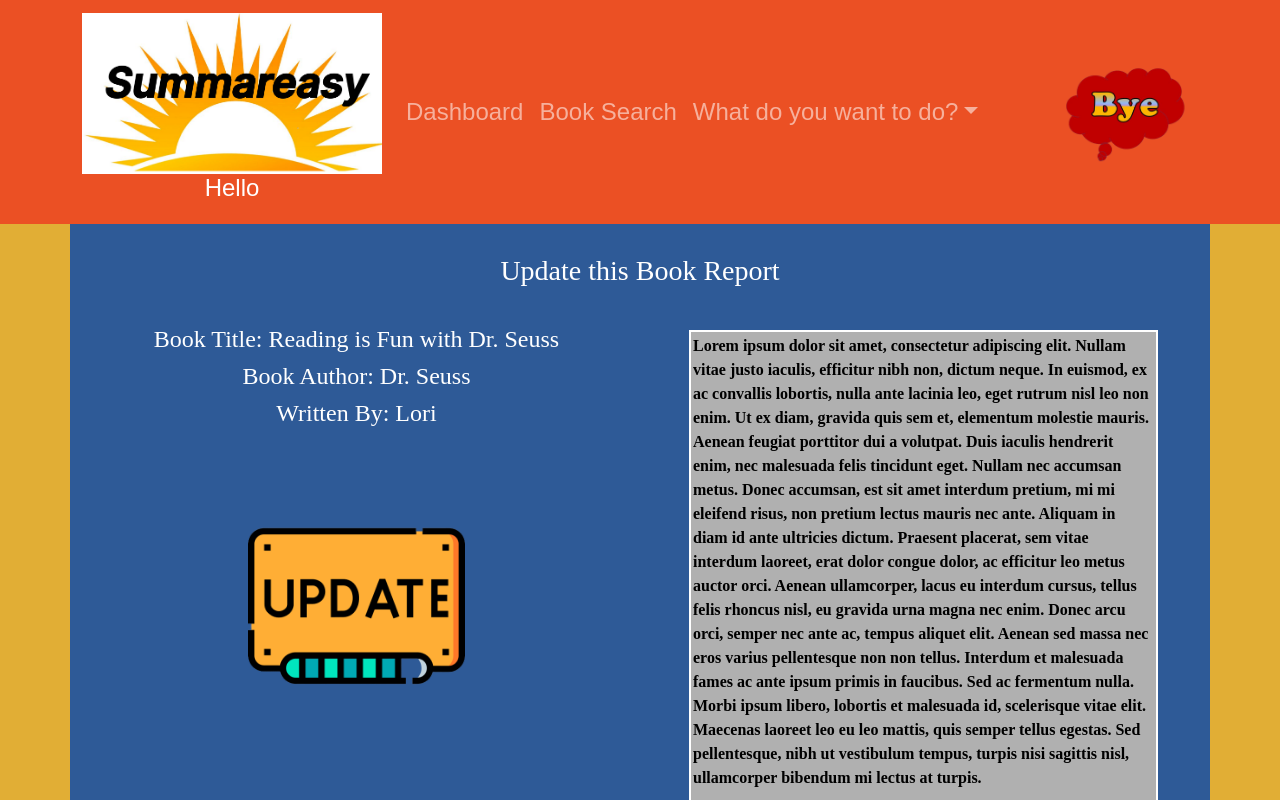
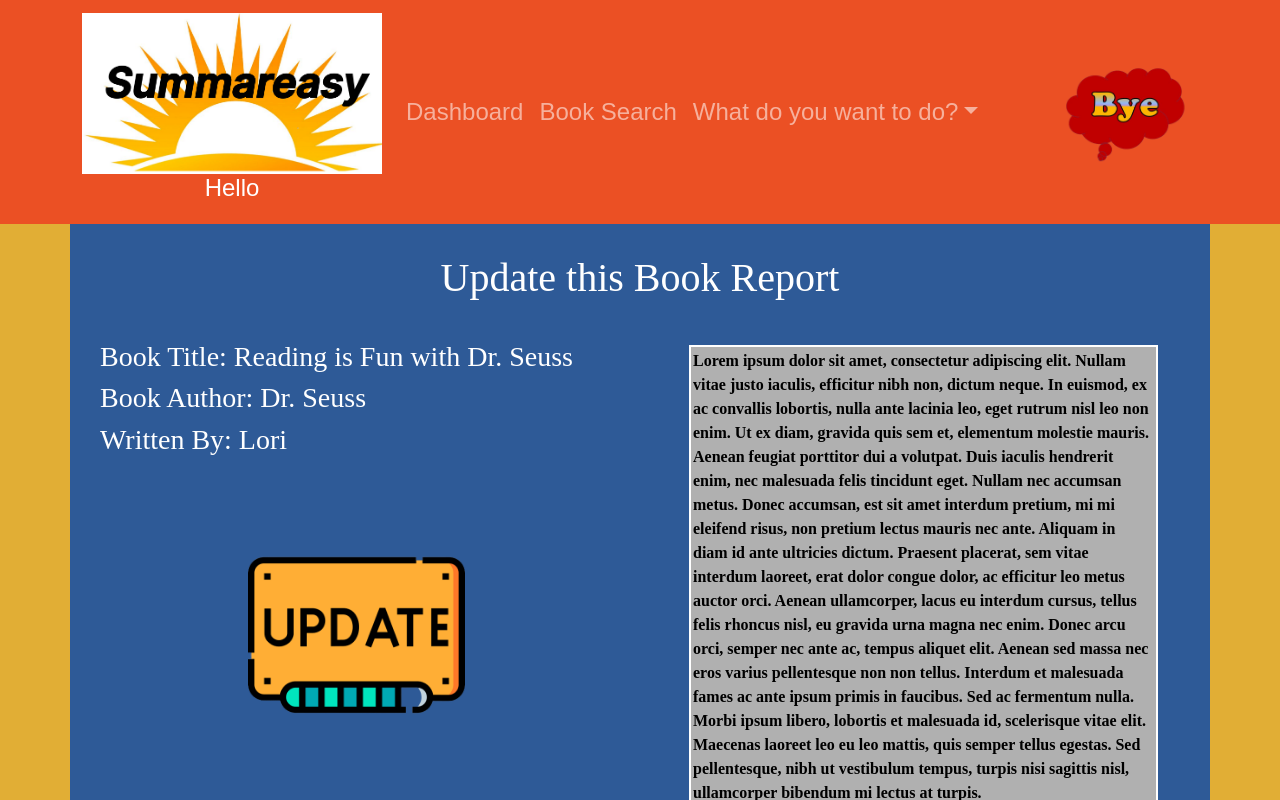
Before and after one commit to bethel-school-of-technology/team-digidames-frontend, a React (Create React App) app in the folder summareasy-react-app/: page /update-bookreport/1 in a window 1280 px wide. Shown: the top 800 px of the page. Built offline with nearby package versions, Linux system fonts and the light colour scheme; data requests are answered from the project's data file; sample sign-in values are in the browser's storage; a web font is replaced by a local one.

Commit message:
more updates on APIBookReports and UpdateBookReport

```diff
--- a/summareasy-react-app/src/Components/APIBookData/index.js
+++ b/summareasy-react-app/src/Components/APIBookData/index.js
@@ -106,12 +106,14 @@ class APIBookData extends React.Component {
 
 
                                             <td className='cover'><img src={book.volumeInfo.imageLinks.thumbnail} alt='Book Cover' /></td>
-                                            <td>
+
                                             <Button  xs='2' sm='2' md='4' lg='4' xl='4'  type='button' onClick={() => this.goToReport(book)}><td>Write report</td></Button>
-                                            </td>
+
 
                                         </tr>
+
                                     ))}
+
                                 </table> : <></>
                         }
 
--- a/summareasy-react-app/src/Components/UpdateBookReport/index.js
+++ b/summareasy-react-app/src/Components/UpdateBookReport/index.js
@@ -10,19 +10,11 @@ import back from '../../images/back2.png'
 import update from '../../images/update.png'
 
 
-
-
-
 const UpdateBookReport = ({ }) => {
 
     const [bookReport, setBookReport] = useState({});
     let { id } = useParams();
     const context = useContext(BookReportContext);
-
-
-
-
-
 
 
     useEffect(() => {
@@ -49,21 +41,18 @@ const UpdateBookReport = ({ }) => {
             <form>
                 <Container xs='12' sm='12' md='12' lg='12' xl='12' style={{ padding: '15px', textAlign: 'center', backgroundColor: 'rgb(46, 90, 151)', fontFamily: 'Amaranth' }}>
                     <Row xs='12' sm='12' md='12' lg='12' xl='12' style={{ padding: '15px' }}>
-                        <h3>Update this Book Report</h3>
+                        <h1>Update this Book Report</h1>
                     </Row>
                     <Row>
                         <Col xs='12' sm='12' md='12' lg='6' xl='6' >
 
+                            <Row style={{ padding: '15px', textAlign: 'left' }}>
 
-                            <Row style={{ padding: '15px' }}>
-
-                                <h4>Book Title: {bookReport.title}</h4>
-                                <h4>Book Author: {bookReport.author}</h4>
-                                <h4>Written By: {bookReport.writtenBy}</h4>
+                                <h3>Book Title: {bookReport.title}</h3>
+                                <h3>Book Author: {bookReport.author}</h3>
+                                <h3>Written By: {bookReport.writtenBy}</h3>
 
                             </Row>
-
-
 
                             <Row>
                                 <button
@@ -89,7 +78,7 @@ const UpdateBookReport = ({ }) => {
 
                                 autoComplete="on" autoCorrect="on" autoCapitalize="on" spellCheck="true"
                                 className='report'
-                                rows="30"
+                                rows="25"
                                 cols="50"
                                 name="report"
                                 onChange={context.handleReportChange}
@@ -102,7 +91,6 @@ const UpdateBookReport = ({ }) => {
                         </Col>
 
                     </Row>
-
 
                     <Row>
                         <Col>
@@ -119,7 +107,6 @@ const UpdateBookReport = ({ }) => {
                 </Container>
             </form>
 
-
             <Footer />
         </div>
     );
```
Also changed, not shown: summareasy-react-app/src/App.css (+0 -9 lines).
